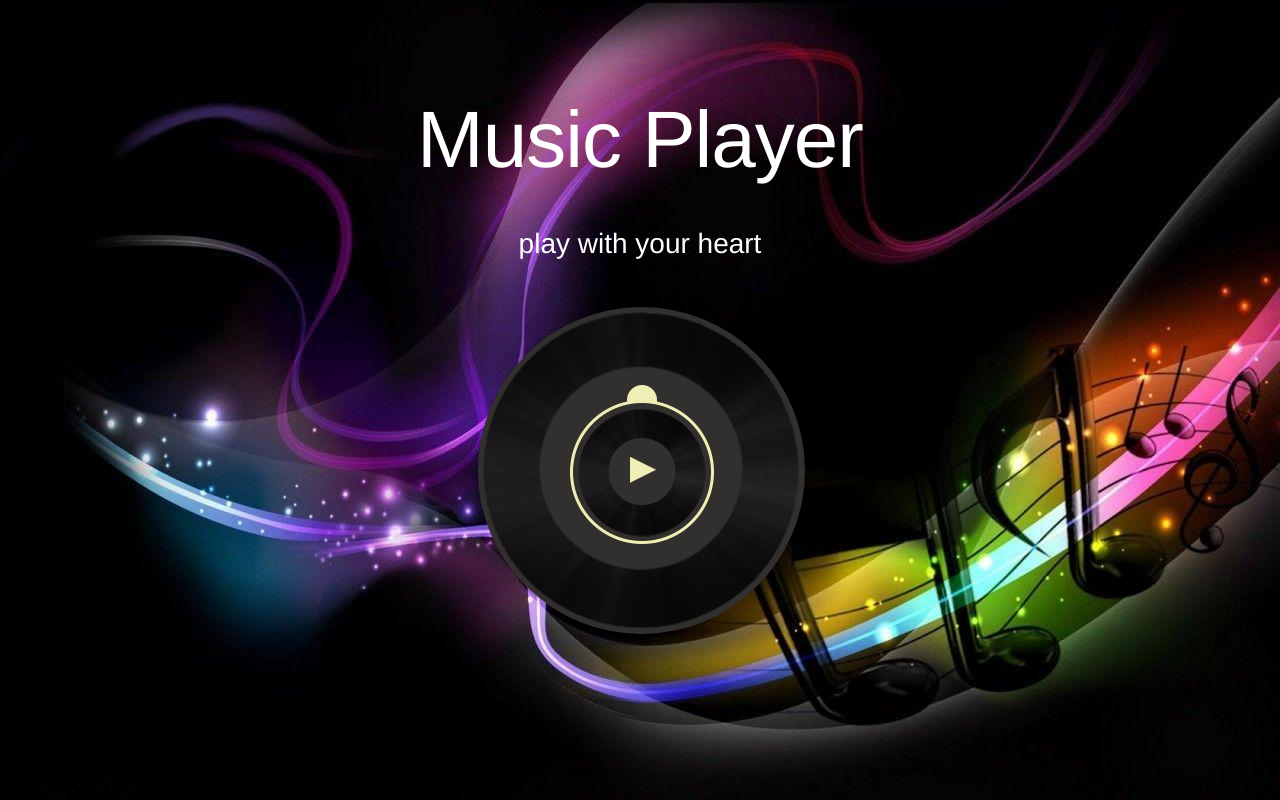
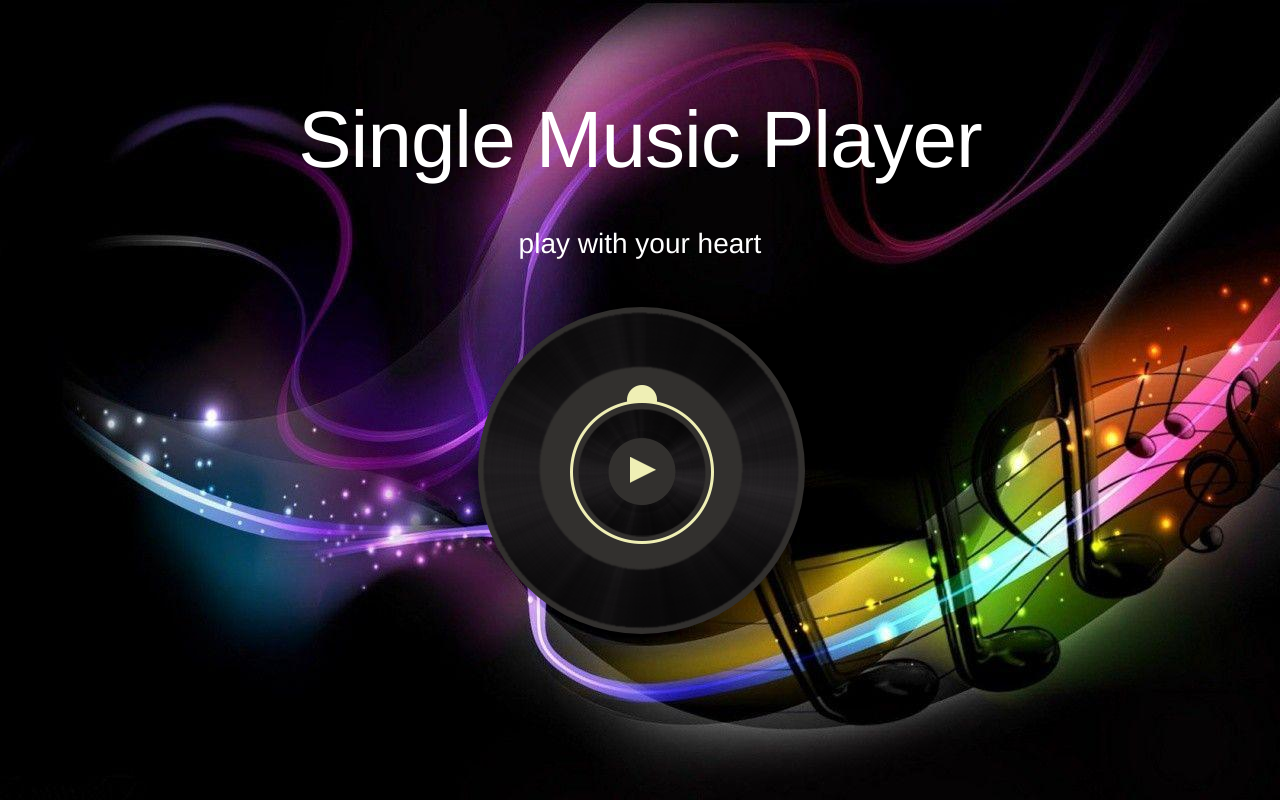
Before and after one commit to fredriclesomar/mmp, a plain HTML site: page index.html in a window 1280 px wide. Drawn offline with Linux system fonts and the light colour scheme.

Commit message:
Update index.html

```diff
--- a/index.html
+++ b/index.html
@@ -29,7 +29,7 @@
 
  <article class="player">
 
-  <h1>Music Player</h1>
+  <h1>Single Music Player</h1>
   <h2>play with your heart</h2>
   <div class="spinner-wrap">
     <div class="spinner-outer"></div>
```
